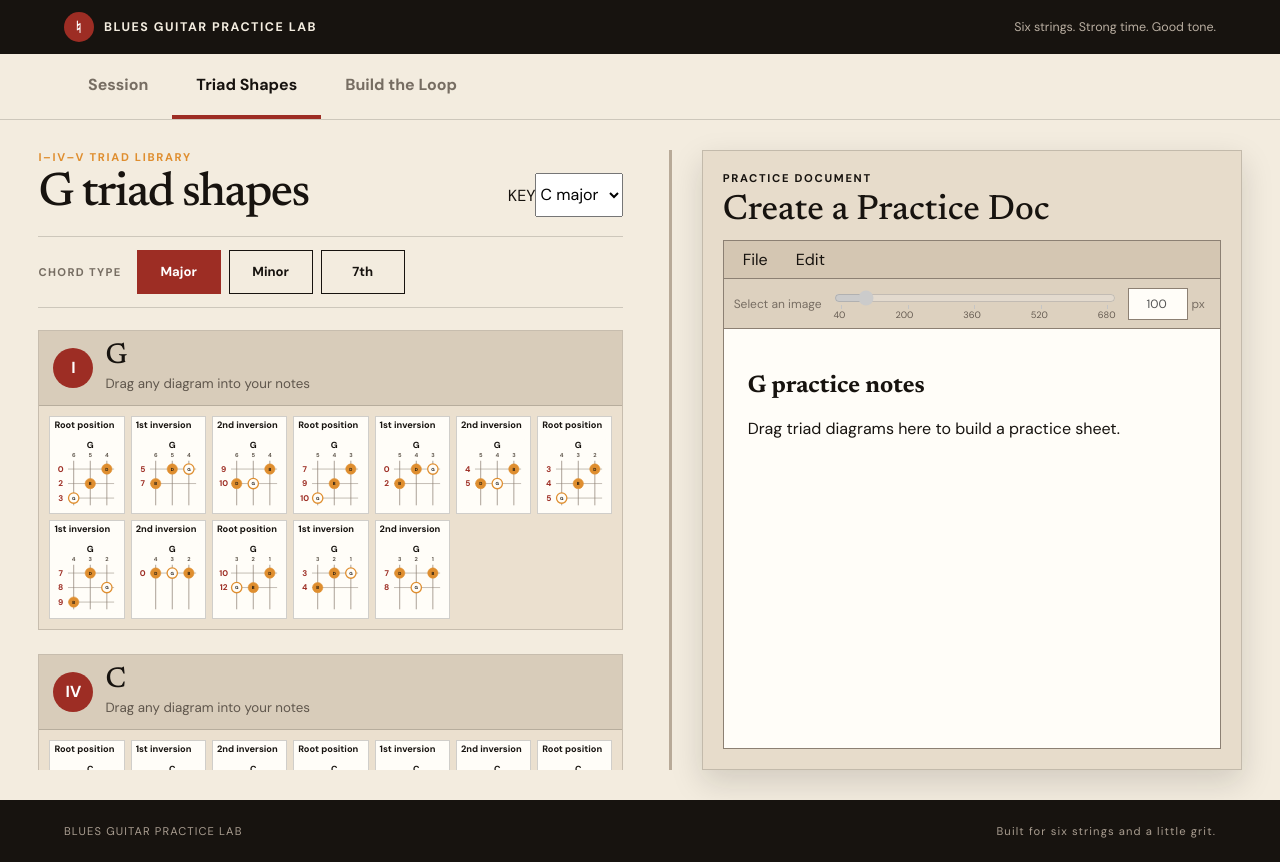
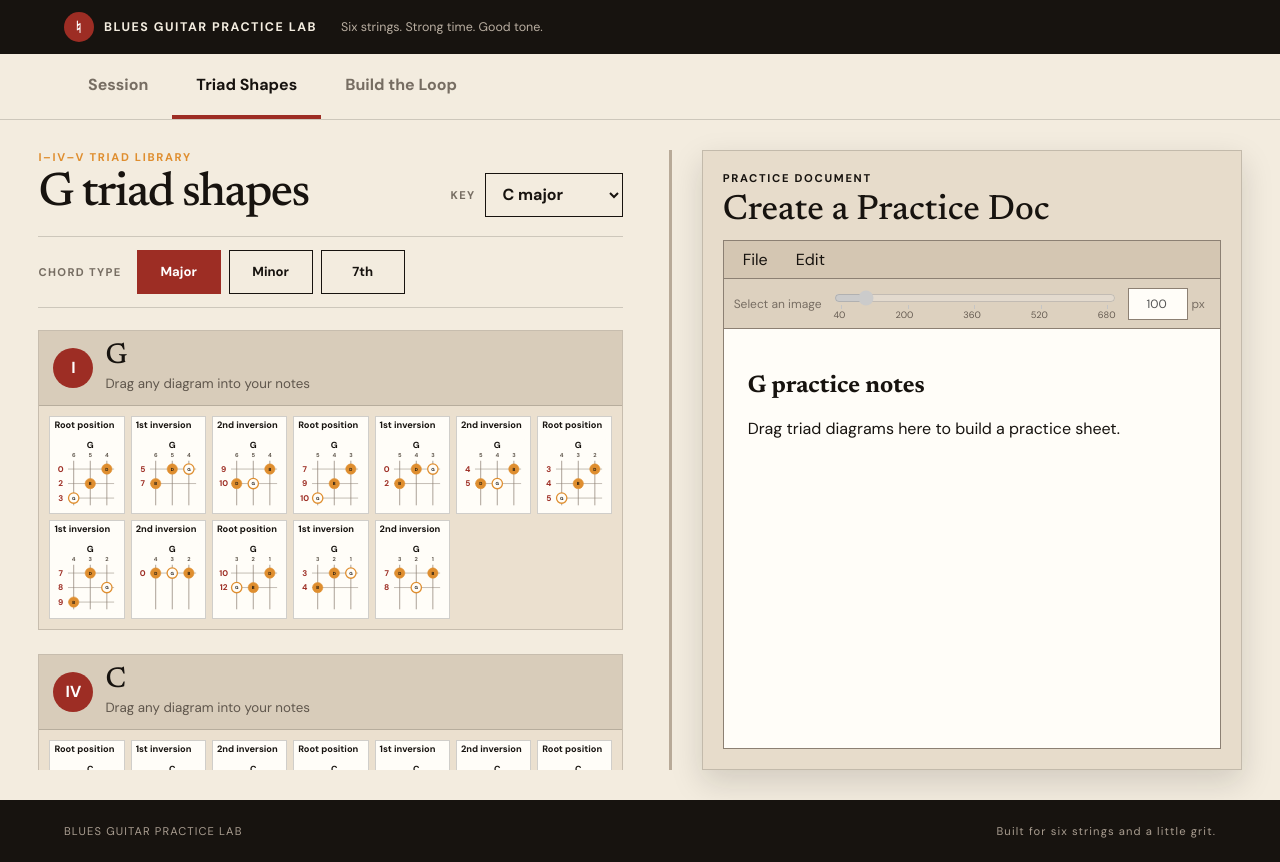
Before and after one commit to flyfisher1952/blues-guitar-practice-lab, an Angular app: page / in a window 1280 px wide. Both pictures are taken after a click on the tab "Triad Shapes". Built offline with nearby package versions, Linux system fonts and the light colour scheme; what html-docx-js-typescript would draw is missing.

Commit message:
Style key selector within triad header

```diff
--- a/src/app/app.component.css
+++ b/src/app/app.component.css
@@ -5,7 +5,7 @@
   padding: 8px clamp(20px, 5vw, 72px);
   display: flex;
   align-items: center;
-  justify-content: space-between;
+  justify-content: flex-start;
   gap: 24px;
   position: sticky;
   top: 0;
@@ -86,7 +86,9 @@ main { min-height: calc(100vh - 196px); }
 .triad-library { min-width: 0; padding-right: clamp(12px, 2vw, 26px); padding-bottom: 24px; overflow-y: auto; overscroll-behavior: contain; scrollbar-gutter: stable; }
 .triad-heading { margin-bottom: 24px; }
 .triad-heading h1 { font-size: clamp(2.25rem, 3.7vw, 4rem); }
-.orientation { max-width: 330px; margin: 0; color: var(--muted); text-align: right; line-height: 1.45; }
+.triad-key-select { display: flex; align-items: center; gap: 10px; }
+.triad-key-select span { color: var(--muted); font-size: .7rem; font-weight: 700; letter-spacing: .12em; }
+.triad-key-select select { min-width: 126px; min-height: 44px; padding: 0 36px 0 12px; border: 1px solid var(--ink); color: var(--ink); background: var(--paper); font-weight: 700; cursor: pointer; }
 .mode-picker { display: flex; align-items: center; gap: 8px; margin: -5px 0 22px; padding: 13px 0; border-top: 1px solid var(--line); border-bottom: 1px solid var(--line); }
 .mode-picker > span { margin-right: 7px; color: var(--muted); font-size: .7rem; font-weight: 700; letter-spacing: .12em; }
 .mode-picker button { min-width: 84px; padding: 0 14px; border: 1px solid var(--ink); color: var(--ink); background: transparent; font-size: .82rem; font-weight: 700; cursor: pointer; }
@@ -303,7 +305,7 @@ footer { padding: 24px clamp(20px, 5vw, 72px); display: flex; justify-content: s
   .tabs button { padding: 0 10px; font-size: .75rem; }
   .key-select select { width: 92px; min-width: 92px; font-size: .76rem; }
   .panel-heading { display: block; }
-  .orientation { margin-top: 14px; text-align: left; }
+  .triad-key-select { margin-top: 14px; }
   .session-grid { grid-template-columns: 1fr; }
   .session-card { min-height: 190px; border-right: 0; border-bottom: 1px solid var(--line); }
   .session-card:last-child { border-bottom: 0; }
```
